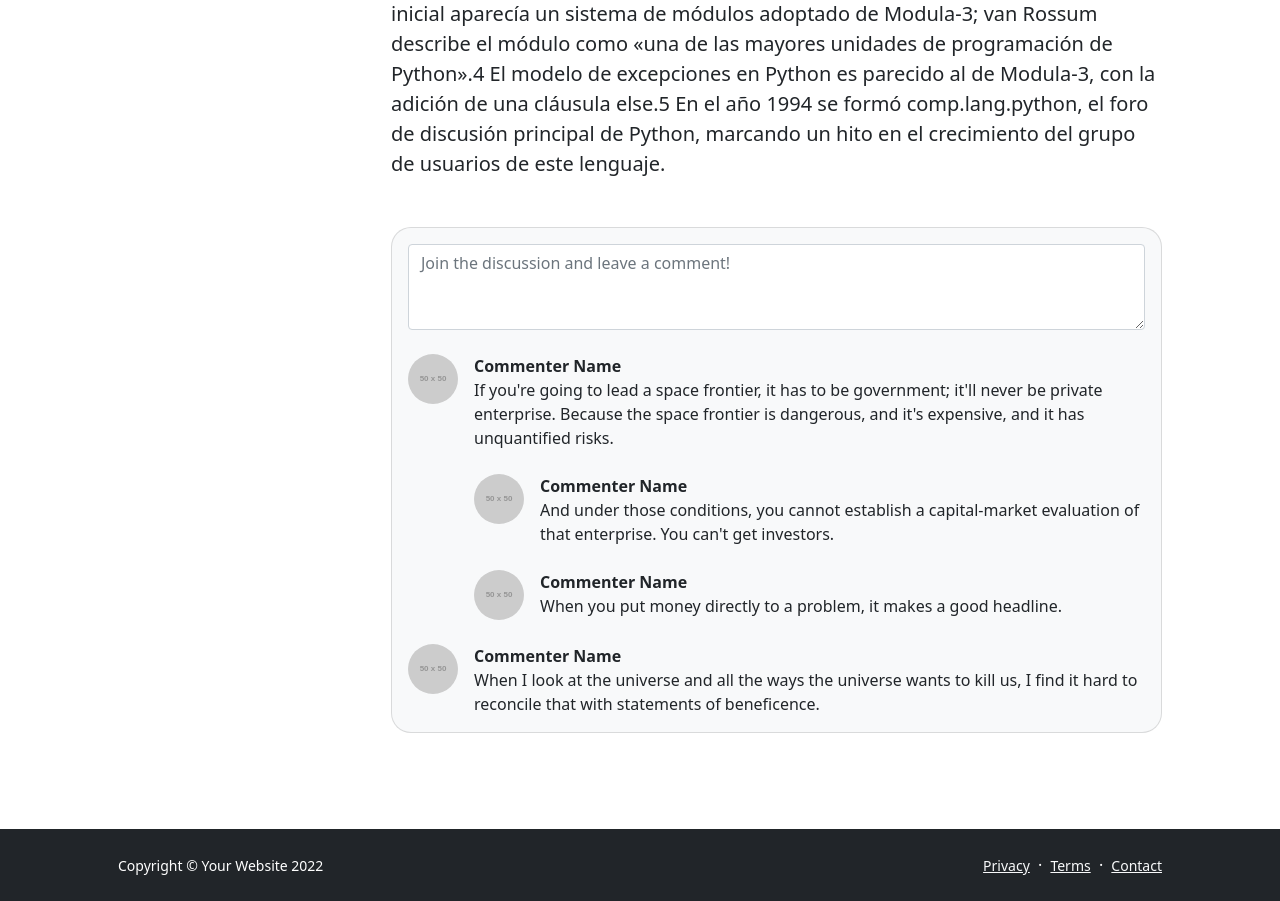
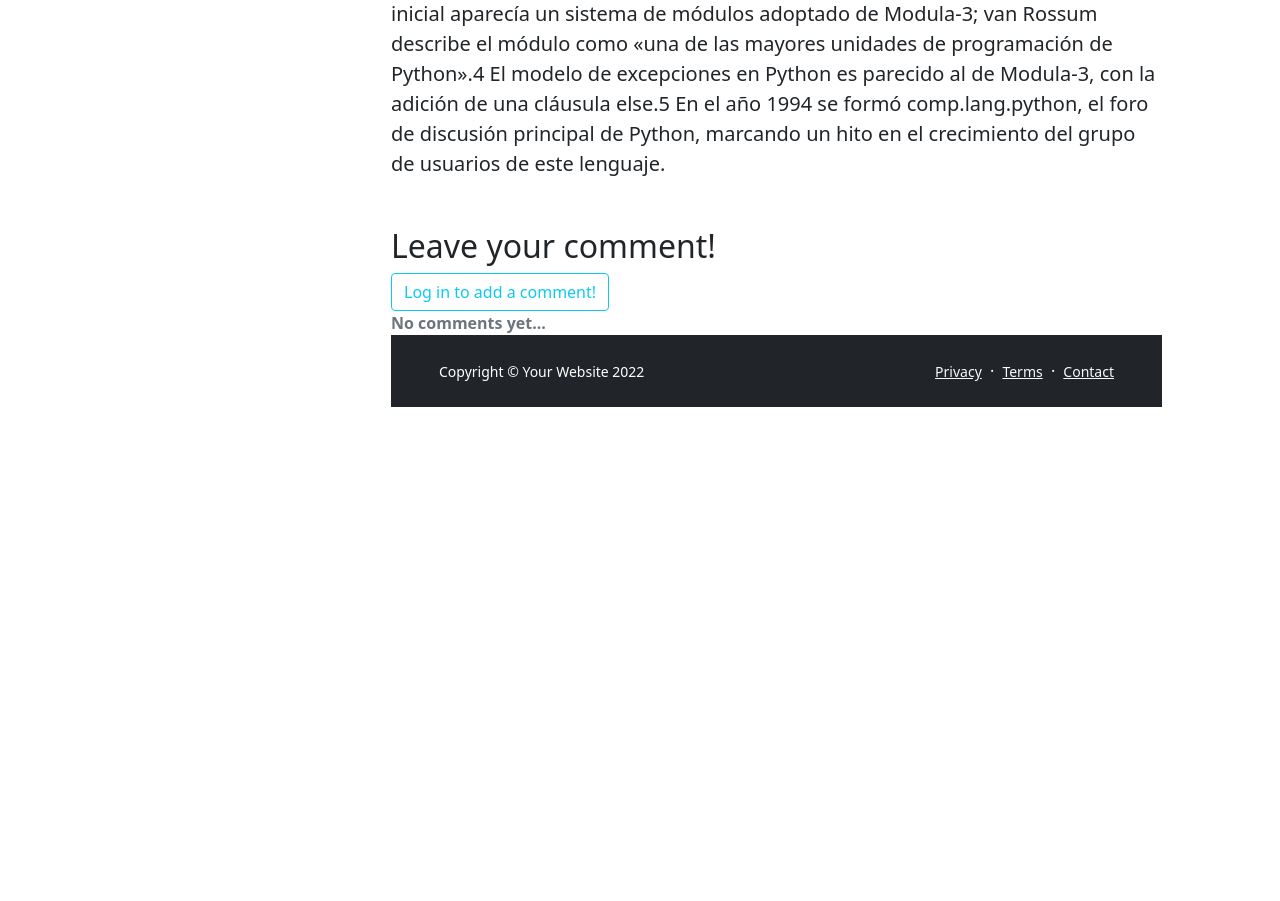
Before and after one commit to Lauti42/ProyectoFinal-Cerrotti-Alonso-Pelayo, a Django app: page /blog/General/VerPost/2 in a window 1280 px wide. Shown: the part 697-1598 px from the top of the page. After the commit the page ends 1104 px from the top, so only its background shows below. Run offline with Django 3.2, Linux system fonts and the light colour scheme; data comes from the database, SQL or seed files in the repository; grey boxes labelled with a size stand in for pictures from a placeholder-image service; parts of the project's set-up code (start-up, migrations or seed data) failed here and were passed over; some libraries are stand-ins or nearby versions.

Commit message:
Siiii, ahora andan los comentarios en cada blog

```diff
--- a/Main/Blog_General/models.py
+++ b/Main/Blog_General/models.py
@@ -34,10 +34,10 @@ class Entry(models.Model):
 
 
 class Comentario(models.Model):
-    post = models.ForeignKey(Entry, related_name="comments", on_delete=models.CASCADE)
+    blogpost_connected = models.ForeignKey(Entry, related_name="comments", on_delete=models.CASCADE)
     name = models.CharField(max_length=255)
     body = models.TextField()
     date_added = models.DateTimeField(auto_now_add=True)
 
     def __str__(self):
-        return '%s - %s' % (self.post.nombre, self.name)
+        return '%s - %s' % (self.name, self.post)
--- a/Main/Blog_General/views.py
+++ b/Main/Blog_General/views.py
@@ -1,8 +1,9 @@
 from enum import auto
 from django.shortcuts import render
-from Blog_General.models import Entry
+from Blog_General.models import Entry, Comentario
 from django.views.generic.detail import DetailView
 from django.core.paginator import Paginator
+from .forms import NewCommentForm
 # Create your views here.
 
 
@@ -10,6 +11,25 @@ class PostDetalle(DetailView):
     model = Entry
     context_object_name = 'post'
     template_name = 'GeneralPost.html'
+
+    def get_context_data(self, **kwargs):
+        data = super().get_context_data(**kwargs)
+
+        comments_connected = Comentario.objects.filter(blogpost_connected= self.get_object()).order_by('-date_added')
+        data['comments']= comments_connected
+        if self.request.user.is_authenticated:
+            data['comment_form']= NewCommentForm(instance=self.request.user)
+
+        return data
+
+    def post(self, request, *args, **kwargs):
+        new_comment= Comentario(body= request.POST.get('body'),
+            name= self.request.user,
+            blogpost_connected= self.get_object())
+
+        new_comment.save()
+        return self.get(self, request, *args, **kwargs)
+
 
 
 def NewPostSave(request):
--- a/Main/templates/GeneralPost.html
+++ b/Main/templates/GeneralPost.html
@@ -82,53 +82,11 @@
 
                                 </section>
                             </article>
-                            <!-- Comments section-->
-                            <section>
-                                <div class="card bg-light">
-                                    <div class="card-body">
-                                        <!-- Comment form-->
-                                        <form class="mb-4"><textarea class="form-control" rows="3" placeholder="Join the discussion and leave a comment!"></textarea></form>
-                                        <!-- Comment with nested comments-->
-                                        <div class="d-flex mb-4">
-                                            <!-- Parent comment-->
-                                            <div class="flex-shrink-0"><img class="rounded-circle" src="https://dummyimage.com/50x50/ced4da/6c757d.jpg" alt="..." /></div>
-                                            <div class="ms-3">
-                                                <div class="fw-bold">Commenter Name</div>
-                                                If you're going to lead a space frontier, it has to be government; it'll never be private enterprise. Because the space frontier is dangerous, and it's expensive, and it has unquantified risks.
-                                                <!-- Child comment 1-->
-                                                <div class="d-flex mt-4">
-                                                    <div class="flex-shrink-0"><img class="rounded-circle" src="https://dummyimage.com/50x50/ced4da/6c757d.jpg" alt="..." /></div>
-                                                    <div class="ms-3">
-                                                        <div class="fw-bold">Commenter Name</div>
-                                                        And under those conditions, you cannot establish a capital-market evaluation of that enterprise. You can't get investors.
-                                                    </div>
-                                                </div>
-                                                <!-- Child comment 2-->
-                                                <div class="d-flex mt-4">
-                                                    <div class="flex-shrink-0"><img class="rounded-circle" src="https://dummyimage.com/50x50/ced4da/6c757d.jpg" alt="..." /></div>
-                                                    <div class="ms-3">
-                                                        <div class="fw-bold">Commenter Name</div>
-                                                        When you put money directly to a problem, it makes a good headline.
-                                                    </div>
-                                                </div>
-                                            </div>
-                                        </div>
-                                        <!-- Single comment-->
-                                        <div class="d-flex">
-                                            <div class="flex-shrink-0"><img class="rounded-circle" src="https://dummyimage.com/50x50/ced4da/6c757d.jpg" alt="..." /></div>
-                                            <div class="ms-3">
-                                                <div class="fw-bold">Commenter Name</div>
-                                                When I look at the universe and all the ways the universe wants to kill us, I find it hard to reconcile that with statements of beneficence.
-                                            </div>
-                                        </div>
-                                    </div>
-                                </div>
-                            </section>
-                        </div>
-                    </div>
-                </div>
-            </section>
-        </main>
+
+                            {% include "comentarios.html" %}
+
+
+
         <!-- Footer-->
         <footer class="bg-dark py-4 mt-auto">
             <div class="container px-5">
--- /dev/null
+++ b/Main/templates/comentarios.html
@@ -0,0 +1,38 @@
+<h2>Leave your comment!</h2>
+<div id="comments_section">
+
+  {% if user.is_authenticated %}
+  <form method="POST">
+    {% csrf_token %}
+    <div class="form-group">
+      {{ comment_form }}
+      <button class="btn btn-info" type="submit">Add comment <i class="fas fa-comments"></i></button>
+    </div>
+  </form>
+  {% else %}
+  <a class="btn btn-outline-info" href="{% url 'login' %}?next={{request.path}}">Log in to add a comment!</a><br>
+  {% endif %}
+
+  {% if comments %}
+  <strong class="text-secondary">{{ object.number_of_comments }} Comment{{ object.number_of_comments|pluralize }}</strong>
+  <hr>
+  <ul>
+    {% for comment in comments %}
+    <li>
+     <div>
+        <span>
+          <strong class="text-info">{{ comment.name }} </strong>
+          <small class="text-muted">{{ comment.date_added }}</small>
+        </span>
+        <p>
+          {{ comment.body|safe }}
+        </p>
+      </div>
+    </li>
+    {% endfor %}
+  </ul>
+  {% else %}
+    <strong class="text-secondary">No comments yet...</strong>
+  {% endif %}
+
+</div>
```
Also changed, not shown: Main/Blog_General/forms.py (+8 -0 lines), Main/templates/comentarios_lindos.html (added, +47 -0 lines), Main/Blog_General/migrations/0012_rename_post_comentario_blogpost_connected.py (added), Main/db.sqlite3.
